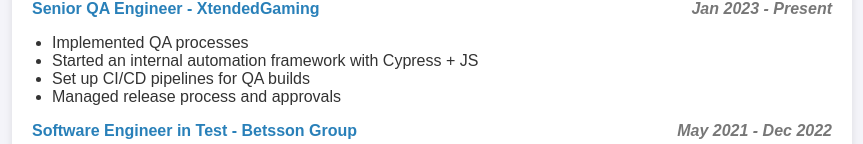
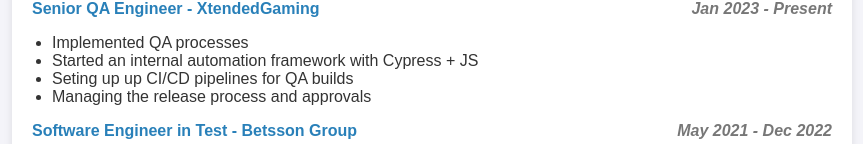
Before and after one commit to adrian-bartos/adrian-cv, a plain HTML site: page index.html in a window 1280 px wide. Shown: the part 656-800 px from the top of the page, without its empty margins (208-1071 px from the left). Drawn offline with Linux system fonts and the light colour scheme.

Commit message:
change(index.html): correct tense for verbs

```diff
--- a/index.html
+++ b/index.html
@@ -111,8 +111,8 @@
             <ul>
                 <li>Implemented QA processes</li>
                 <li>Started an internal automation framework with Cypress + JS</li>
-                <li>Set up CI/CD pipelines for QA builds</li>
-                <li>Managed release process and approvals</li>
+                <li>Seting up up CI/CD pipelines for QA builds</li>
+                <li>Managing the release process and approvals</li>
             </ul>
 
             <p class="job-title">Software Engineer in Test - Betsson Group<span class="date">May 2021 - Dec 2022</span>
```
